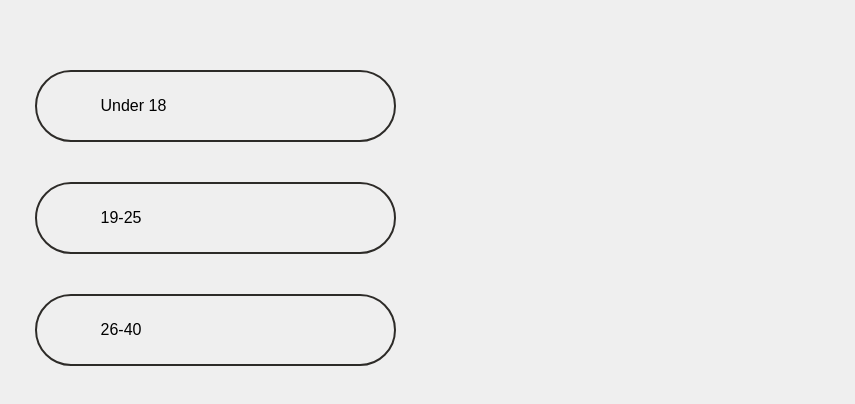
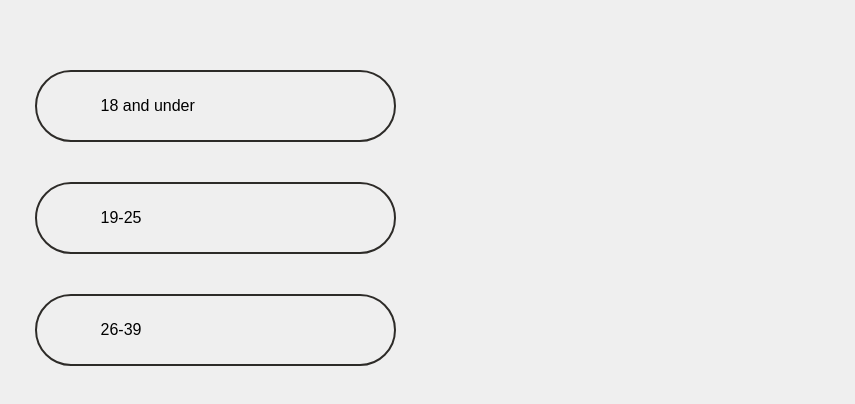
Before and after one commit to Mariessa-Pinto/mdia2109-big-project, a Next.js app: page /q1 in a window 1280 px wide. Shown: the part 309-713 px from the top of the page, without its empty margins (425-1280 px from the left). Built offline with nearby package versions, Linux system fonts and the light colour scheme; a web font is replaced by a local one.

Commit message:
changed names to be more accurate

```diff
--- a/pages/q1.js
+++ b/pages/q1.js
@@ -31,9 +31,9 @@ export default function Q1() {
             </div>
             <div className={styles.questionSection}>
                 <h2 className={styles.question}>How old are you?</h2>
-                    <button onClick={() => {setClicked(!clicked); setUClicked(!uClicked)}} className={underClassName}>Under 18</button>
+                    <button onClick={() => {setClicked(!clicked); setUClicked(!uClicked)}} className={underClassName}>18 and under</button>
                     <button onClick={() => {setClicked(!clicked); setNClicked(!nClicked)}} className={nineteenClassName}>19-25</button>
-                    <button onClick={() => {setClicked(!clicked); setTClicked(!tClicked)}} className={twentyClassName}>26-40</button>
+                    <button onClick={() => {setClicked(!clicked); setTClicked(!tClicked)}} className={twentyClassName}>26-39</button>
                     <button onClick={() => {setClicked(!clicked); setFClicked(!fClicked)}} className={fortyClassName}>40+</button>
             </div>
             <div className={styles.controls}>
```
